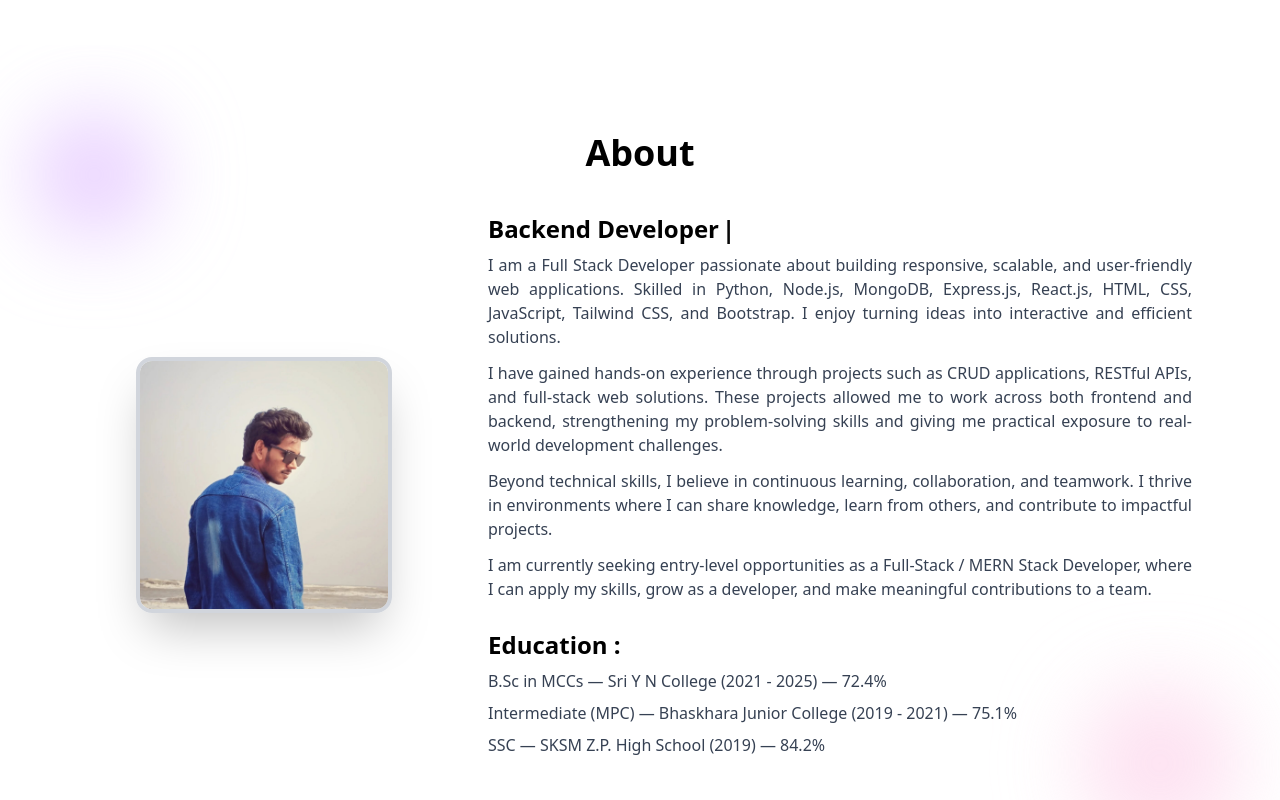
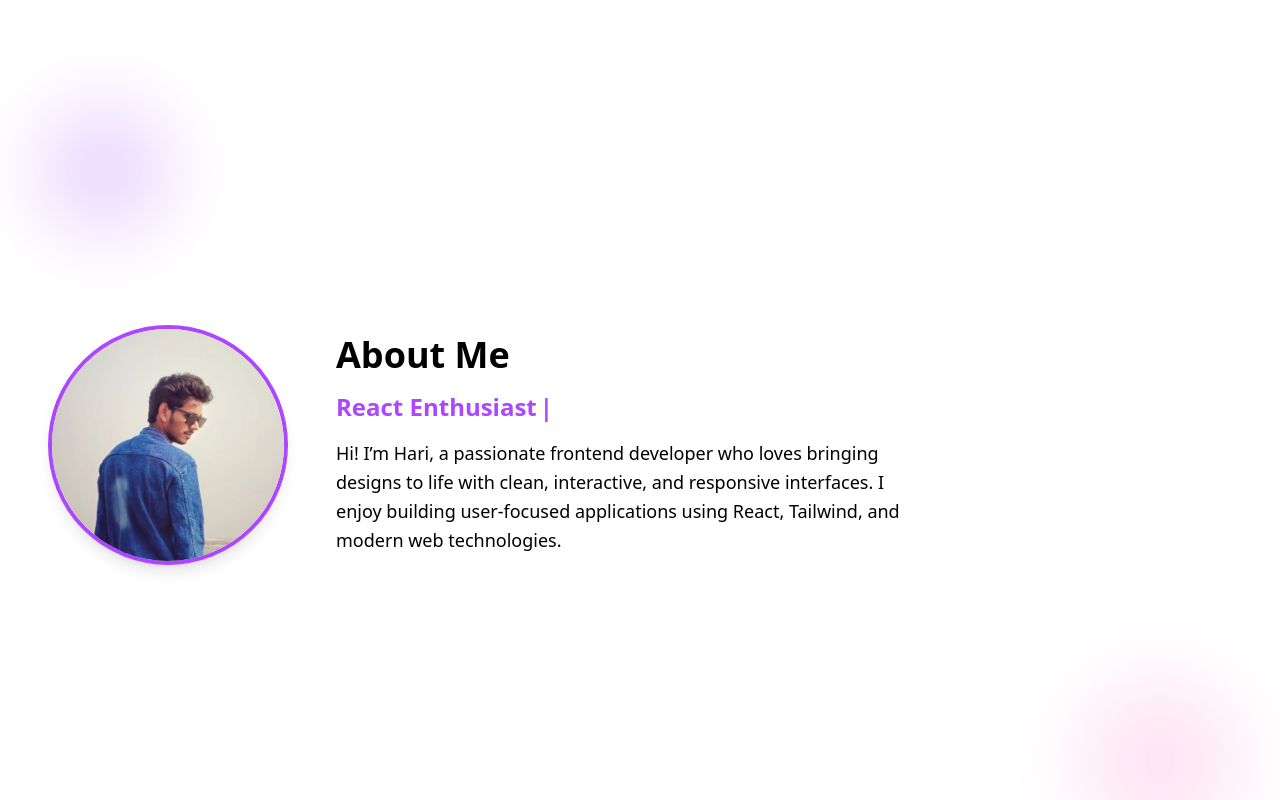
Before and after one commit to Hari-git04/my-portfolio, a React (Vite) app: page / in a window 1280 px wide. Shown: the part 620-1420 px from the top of the page. Built offline with nearby package versions, Linux system fonts and the light colour scheme.

Commit message:
disployed

```diff
--- a/src/components/About.jsx
+++ b/src/components/About.jsx
@@ -8,168 +8,66 @@ export default function About() {
   return (
     <motion.section
       id="about"
-      className="min-h-screen flex flex-col justify-center py-16 bg-white dark:bg-gray-900 text-black dark:text-white relative overflow-hidden"
+      className="min-h-screen flex flex-col justify-center py-16 bg-white dark:bg-gray-900 text-black dark:text-white relative overflow-visible z-10"
       initial={{ opacity: 0, y: 70 }}
       whileInView={{ opacity: 1, y: 0 }}
-      animate={{ opacity: 1, y: 0 }} // ✅ ensures visible on mobile
-      viewport={{ once: true, amount: 0.2 }} // ✅ triggers earlier on mobile
+      viewport={{ once: true, amount: 0.2 }}
       transition={{ duration: 0.8 }}
     >
-      {/* Animated Background Circles */}
+      {/* Decorative Background Circles */}
       <motion.div
-        className="absolute top-14 left-10 w-32 h-32 bg-purple-300 rounded-full mix-blend-multiply filter blur-2xl opacity-60"
-        animate={{ x: [0, 30, -10, 0], y: [0, -20, 10, 0] }}
-        transition={{ repeat: Infinity, duration: 10 }}
+        className="absolute top-14 left-10 w-32 h-32 bg-purple-300 rounded-full filter blur-2xl opacity-50 -z-10"
+        animate={{ y: [0, 20, 0], opacity: [0.5, 0.8, 0.5] }}
+        transition={{ duration: 6, repeat: Infinity }}
       />
       <motion.div
-        className="absolute bottom-0 right-10 w-40 h-40 bg-pink-200 rounded-full mix-blend-multiply filter blur-2xl opacity-60"
-        animate={{ x: [0, -40, 10, 0], y: [0, 30, -10, 0] }}
-        transition={{ repeat: Infinity, duration: 12 }}
+        className="absolute bottom-0 right-10 w-40 h-40 bg-pink-200 rounded-full filter blur-2xl opacity-50 -z-10"
+        animate={{ y: [0, -20, 0], opacity: [0.5, 0.8, 0.5] }}
+        transition={{ duration: 8, repeat: Infinity }}
       />
 
-      <motion.h2
-        className="text-4xl font-bold text-center mb-10 z-10"
-        initial={{ opacity: 0, y: -40 }}
-        whileInView={{ opacity: 1, y: 0 }}
-        viewport={{ once: true }}
-        transition={{ duration: 0.5 }}
+      {/* Main Content */}
+      <div className="container mx-auto px-6 md:px-12 flex flex-col md:flex-row items-center gap-12">
+        {/* Profile Image with Tilt Effect */}
+        <Tilt
+          tiltMaxAngleX={10}
+          tiltMaxAngleY={10}
+          className="w-60 h-60 rounded-full overflow-hidden shadow-lg border-4 border-purple-500"
         >
-        About
-      </motion.h2>
-
-      <div className="flex flex-col md:flex-row items-center justify-center gap-12 max-w-6xl mx-auto px-6">
-        {/* Parallax Profile Image */}
-        <motion.div
-          className="md:w-1/3 flex justify-center mb-8 md:mb-0"
-          initial={{ opacity: 0, x: -40 }}
-          whileInView={{ opacity: 1, x: 0 }}
-          viewport={{ once: true }}
-          transition={{ duration: 0.7, delay: 0.1 }}
-        >
-          <Tilt glareEnable={true} glareMaxOpacity={0.25} scale={1.08}>
           <motion.img
             src={profile}
-              alt="Hari Gattem"
-              className="rounded-2xl w-64 h-64 object-cover shadow-2xl border-4 border-gray-300 dark:border-gray-700"
-              whileHover={{ scale: 1.07, rotate: 2 }}
-              transition={{ type: "spring", stiffness: 400 }}
+            alt="Profile"
+            className="w-full h-full object-cover"
+            whileHover={{ scale: 1.05 }}
+            transition={{ duration: 0.3 }}
           />
         </Tilt>
-        </motion.div>
 
-        {/* Main Content */}
-        <motion.div
-          className="md:w-2/3 space-y-7 text-justify"
-          initial={{ opacity: 0, x: 40 }}
-          whileInView={{ opacity: 1, x: 0 }}
-          viewport={{ once: true }}
-          transition={{ duration: 0.7, delay: 0.18 }}
-        >
-          {/* Typewriter effect */}
-          <h3 className="text-2xl font-semibold mb-2">
+        {/* Text Section */}
+        <div className="flex-1 text-center md:text-left">
+          <h2 className="text-4xl font-bold mb-4">About Me</h2>
+          <h3 className="text-2xl font-semibold text-purple-500 mb-4">
             <Typewriter
               words={[
-                "Full Stack Developer",
-                "Backend Developer",
                 "Frontend Developer",
-                "React Developer",
+                "React Enthusiast",
+                "Creative Designer",
               ]}
-              loop={0}
+              loop
               cursor
               cursorStyle="|"
               typeSpeed={80}
-              deleteSpeed={45}
+              deleteSpeed={40}
               delaySpeed={1500}
             />
           </h3>
-
-          {/* Description Paragraphs */}
-          <motion.div
-            initial="hidden"
-            animate="visible"
-            variants={{
-              hidden: {},
-              visible: { transition: { staggerChildren: 0.1 } },
-            }}
-          >
-            <motion.p
-              className="text-gray-700 dark:text-gray-300 mb-3"
-              initial={{ opacity: 0, x: 25 }}
-              animate={{ opacity: 1, x: 0 }}
-              transition={{ duration: 0.6 }}
-            >
-              I am a Full Stack Developer passionate about building responsive,
-              scalable, and user-friendly web applications. Skilled in Python,
-              Node.js, MongoDB, Express.js, React.js, HTML, CSS, JavaScript,
-              Tailwind CSS, and Bootstrap. I enjoy turning ideas into
-              interactive and efficient solutions.
-            </motion.p>
-            <motion.p
-              className="text-gray-700 dark:text-gray-300 mb-3"
-              initial={{ opacity: 0, x: 25 }}
-              animate={{ opacity: 1, x: 0 }}
-              transition={{ duration: 0.6, delay: 0.06 }}
-            >
-              I have gained hands-on experience through projects such as CRUD
-              applications, RESTful APIs, and full-stack web solutions. These
-              projects allowed me to work across both frontend and backend,
-              strengthening my problem-solving skills and giving me practical
-              exposure to real-world development challenges.
-            </motion.p>
-            <motion.p
-              className="text-gray-700 dark:text-gray-300 mb-3"
-              initial={{ opacity: 0, x: 25 }}
-              animate={{ opacity: 1, x: 0 }}
-              transition={{ duration: 0.6, delay: 0.13 }}
-            >
-              Beyond technical skills, I believe in continuous learning,
-              collaboration, and teamwork. I thrive in environments where I can
-              share knowledge, learn from others, and contribute to impactful
-              projects.
-            </motion.p>
-            <motion.p
-              className="text-gray-700 dark:text-gray-300 mb-6"
-              initial={{ opacity: 0, x: 25 }}
-              animate={{ opacity: 1, x: 0 }}
-              transition={{ duration: 0.6, delay: 0.18 }}
-            >
-              I am currently seeking entry-level opportunities as a Full-Stack /
-              MERN Stack Developer, where I can apply my skills, grow as a
-              developer, and make meaningful contributions to a team.
-            </motion.p>
-          </motion.div>
-
-          {/* Education Section */}
-          <div>
-            <h3 className="text-2xl font-semibold mb-2">Education :</h3>
-            <ul className="space-y-2 text-gray-700 dark:text-gray-300">
-              <motion.li
-                initial={{ x: -20, opacity: 0 }}
-                animate={{ x: 0, opacity: 1 }}
-                transition={{ delay: 0.29 }}
-              >
-                <span className="font-medium">B.Sc in MCCs</span> — Sri Y N
-                College (2021 - 2025) — 72.4%
-              </motion.li>
-              <motion.li
-                initial={{ x: -20, opacity: 0 }}
-                animate={{ x: 0, opacity: 1 }}
-                transition={{ delay: 0.38 }}
-              >
-                <span className="font-medium">Intermediate (MPC)</span> —
-                Bhaskhara Junior College (2019 - 2021) — 75.1%
-              </motion.li>
-              <motion.li
-                initial={{ x: -20, opacity: 0 }}
-                animate={{ x: 0, opacity: 1 }}
-                transition={{ delay: 0.47 }}
-              >
-                <span className="font-medium">SSC</span> — SKSM Z.P. High School
-                (2019) — 84.2%
-              </motion.li>
-            </ul>
+          <p className="text-lg leading-relaxed max-w-xl mx-auto md:mx-0">
+            Hi! I’m Hari, a passionate frontend developer who loves bringing
+            designs to life with clean, interactive, and responsive interfaces.
+            I enjoy building user-focused applications using React, Tailwind,
+            and modern web technologies.
+          </p>
         </div>
-        </motion.div>
       </div>
     </motion.section>
   );
```
Lines whose indentation alone changed are shown as unchanged.
